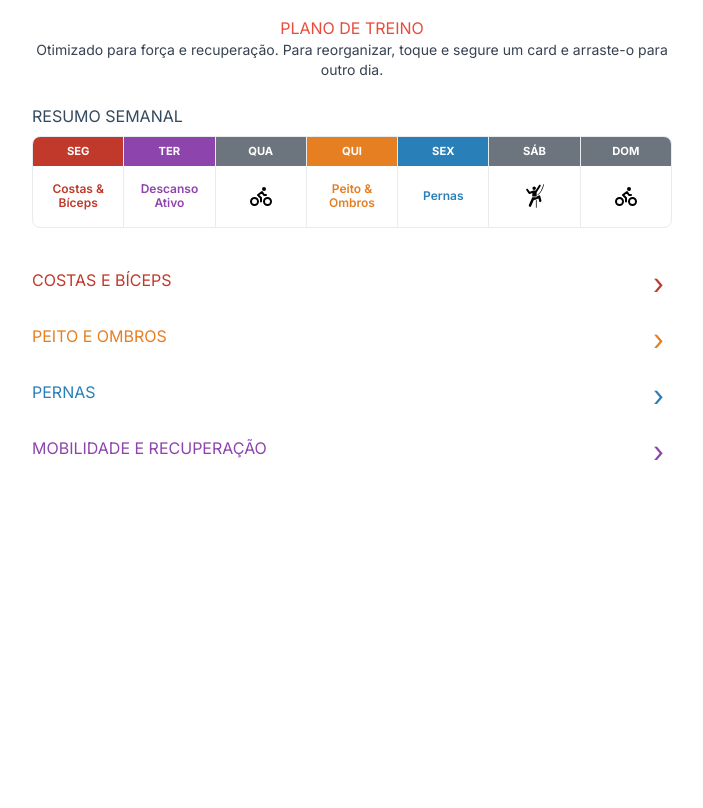
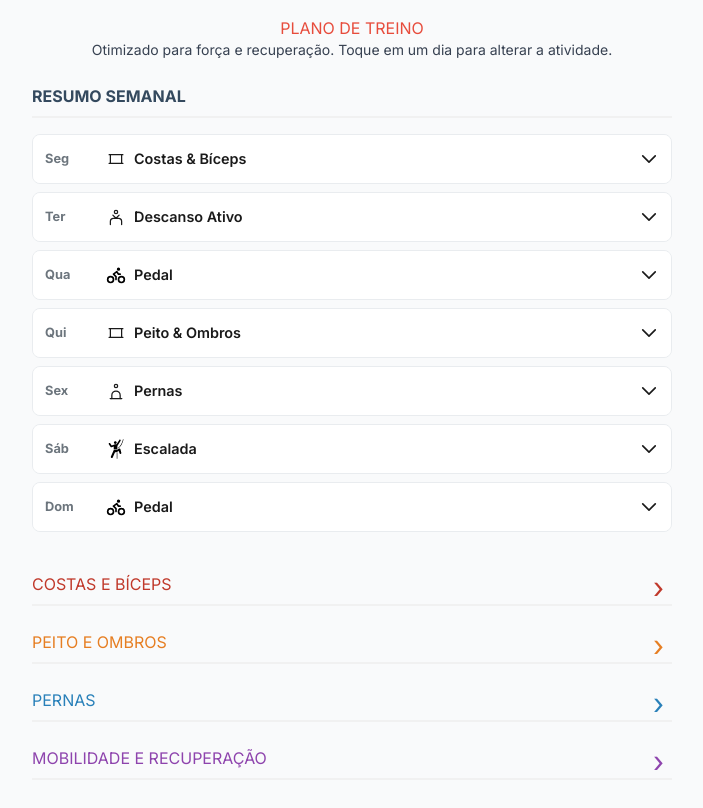
Before and after one commit to homerobono/training-plan, a plain HTML site: page reschedule.html in a window 1280 px wide. Shown: the whole page, without its empty margins (288-991 px from the left). Drawn offline with nearby package versions, Linux system fonts and the light colour scheme.

Commit message:
Update reschedule.html

```diff
--- a/reschedule.html
+++ b/reschedule.html
@@ -4,9 +4,8 @@
 <head>
     <meta charset="UTF-8">
     <meta name="viewport" content="width=device-width, initial-scale=1.0">
-
-    <link rel="icon" type="image/x-icon" href="/traning-plan/favicon.ico">
-    <title>Plano de Treino V29</title>
+    <link rel="icon" type="image/x-icon" href="/training-plan/favicon.ico">
+    <title>Plano de Treino V30</title>
     <script src="https://cdn.tailwindcss.com"></script>
     <link rel="preconnect" href="https://fonts.googleapis.com">
     <link rel="preconnect" href="https://fonts.gstatic.com" crossorigin>
@@ -14,175 +13,186 @@
     <style>
         body {
             font-family: 'Inter', sans-serif;
-            line-height: 1.5;
-            background-color: #ffffff;
+            background-color: #f9fafb;
             color: #1a1a1a;
-            padding: 0;
             -webkit-user-select: none;
             user-select: none;
         }
 
         .container {
-            width: 100%;
-            min-height: 100vh;
-            background: #ffffff;
             padding: 16px;
-            box-sizing: border-box;
         }
 
-        h1,
-        h2 {
+        h1, h2 {
             font-weight: 700;
         }
 
         h1 {
             text-align: center;
-            font-size: 2rem;
-            margin-bottom: 1rem;
-            text-transform: uppercase;
+            font-size: 1.8rem;
+            margin-bottom: 0.5rem;
             color: #e74c3c;
         }
 
         h2 {
-            font-size: 1.5rem;
-            margin-top: 1.5rem;
-            padding-bottom: 8px;
-            text-transform: uppercase;
+            font-size: 1.25rem;
+            margin-top: 2rem;
+            padding-bottom: 0.5rem;
+            border-bottom: 2px solid #f1f1f1;
         }
 
-        h2#resumo-semanal {
-            color: #34495e;
+        h2#resumo-semanal { color: #34495e; }
+        h2#forca-costas-biceps { color: #c0392b; }
+        h2#forca-peito-ombros { color: #e67e22; }
+        h2#forca-pernas { color: #2980b9; }
+        h2#mobilidade { color: #8e44ad; }
+
+        /* --- Novo Layout de Agenda --- */
+        .agenda-list {
+            margin-bottom: 2.5rem;
+            margin-top: 1rem;
         }
 
-        h2#forca-costas-biceps {
-            color: #c0392b;
+        .day-item {
+            border: 1px solid #e9ecef;
+            border-radius: 8px;
+            margin-bottom: 8px;
+            overflow: hidden;
+            transition: box-shadow 0.2s;
         }
 
-        h2#forca-peito-ombros {
-            color: #e67e22;
+        .day-item.active {
+             box-shadow: 0 0 0 2px #3b82f6; /* Destaque azul ao editar */
         }
 
-        h2#forca-pernas {
-            color: #2980b9;
+        .day-display {
+            display: flex;
+            align-items: center;
+            padding: 12px;
+            cursor: pointer;
+            background-color: #fff;
         }
 
-        h2#mobilidade {
-            color: #8e44ad;
+        .day-name {
+            font-weight: 700;
+            font-size: 0.8rem;
+            color: #6c757d;
+            width: 45px;
         }
 
-        .calendar-grid {
-            display: grid;
-            grid-template-columns: repeat(auto-fit, minmax(80px, 1fr));
-            gap: 1px;
-            background-color: #e9ecef;
-            border: 1px solid #e9ecef;
-            border-radius: 8px;
-            overflow: hidden;
-            margin-bottom: 2.5rem;
+        .activity-color-bar {
+            width: 4px;
+            height: 24px;
+            border-radius: 2px;
+            margin-right: 12px;
         }
 
-        .calendar-day {
-            background-color: #fff;
-            min-height: 90px;
-            display: flex;
-            flex-direction: column;
-            cursor: grab;
-            transition: transform 0.2s, box-shadow 0.2s;
+        .activity-icon {
+            width: 20px;
+            height: 20px;
+            margin-right: 8px;
+        }
+        .activity-icon img, .activity-icon svg {
+            width: 100%;
+            height: 100%;
         }
 
-        .calendar-day.placeholder {
-            background-color: #e6f7ff;
-            opacity: 0.5;
+        .activity-name {
+            font-weight: 600;
+            font-size: 0.9rem;
+            flex-grow: 1;
         }
 
-        .calendar-day.dragging-clone {
-            position: fixed;
-            pointer-events: none;
-            z-index: 1000;
-            opacity: 0.8;
-            transform: scale(1.05);
-            box-shadow: 0 10px 25px rgba(0,0,0,0.2);
-            cursor: grabbing;
+        .edit-icon {
+            width: 20px;
+            height: 20px;
+            stroke: #9ca3af;
         }
 
-        .calendar-day.dragging-source {
-            opacity: 0.4;
+        .activity-options {
+            background-color: #f8f9fa;
+            padding: 12px;
+            display: flex;
+            flex-wrap: wrap;
+            gap: 10px;
+            justify-content: center;
         }
 
-        .day-header {
-            padding: 6px 4px;
-            font-size: 0.7rem;
-            font-weight: 700;
-            color: white;
-            text-transform: uppercase;
-            text-align: center;
-        }
-
-        .event {
-            padding: 8px;
-            font-size: 0.75rem;
-            font-weight: 600;
-            line-height: 1.2;
-            text-align: center;
+        .option-btn {
+            width: 40px;
+            height: 40px;
+            border-radius: 50%;
+            border: 2px solid;
+            cursor: pointer;
+            transition: all 0.2s ease;
             display: flex;
             align-items: center;
             justify-content: center;
-            flex-grow: 1;
-            text-decoration: none;
-            pointer-events: none; /* Garante que os eventos sejam capturados pelo pai */
         }
 
-        .header-costas-biceps { background-color: #c0392b; }
-        .header-peito-ombros { background-color: #e67e22; }
-        .header-pernas { background-color: #2980b9; }
-        .header-descanso { background-color: #8e44ad; }
-        .header-cardio { background-color: #6c757d; }
+        .option-btn.selected {
+             transform: scale(1.1);
+             box-shadow: 0 0 0 2px;
+        }
 
-        .event .text-costas-biceps { color: #c0392b; }
-        .event .text-peito-ombros { color: #e67e22; }
-        .event .text-pernas { color: #2980b9; }
-        .event .text-descanso { color: #8e44ad; }
+        .option-btn:not(.selected) {
+            opacity: 0.6;
+        }
 
+        .option-costas { border-color: #c0392b; color: #c0392b; }
+        .option-costas.selected { background-color: #c0392b; color: white; }
+
+        .option-peito { border-color: #e67e22; color: #e67e22; }
+        .option-peito.selected { background-color: #e67e22; color: white; }
+
+        .option-pernas { border-color: #2980b9; color: #2980b9; }
+        .option-pernas.selected { background-color: #2980b9; color: white; }
+
+        .option-mobilidade { border-color: #8e44ad; color: #8e44ad; }
+        .option-mobilidade.selected { background-color: #8e44ad; color: white; }
+
+        .option-cardio { border-color: #6c757d; color: #6c757d; }
+        .option-cardio.selected { background-color: #6c757d; color: white; }
+
+        .option-btn svg, .option-btn img { width: 20px; height: 20px; }
+
+
+        /* --- Outros Estilos --- */
         .content-section { margin-bottom: 1.5rem; }
         table { width: 100%; border-collapse: collapse; margin-top: 0.5rem; }
-        th, td { padding: 8px; text-align: left; font-size: 0.8rem; word-wrap: break-word; border-bottom: 1px solid #f1f1f1; }
-        thead th { font-size: 0.75rem; text-transform: uppercase; color: white; }
+        th, td { padding: 10px 8px; text-align: left; font-size: 0.85rem; border-bottom: 1px solid #f1f1f1; }
+        thead th { font-size: 0.7rem; text-transform: uppercase; color: white; padding: 8px; }
         tbody tr:last-child td { border-bottom: none; }
-
         .forca-costas-biceps-section thead th { background-color: #c0392b; }
         .forca-peito-ombros-section thead th { background-color: #e67e22; }
         .forca-pernas-section thead th { background-color: #2980b9; }
         .mobilidade-section thead th { background-color: #8e44ad; }
-
         .exercise-name { font-weight: 600; font-size: 0.9rem; }
         .toggle-row { cursor: pointer; }
         .toggle-row:hover { background-color: #f5f5f5; }
-        .details-row td { background-color: #f9f9f9; padding: 12px; font-style: italic; font-size: 0.75rem; color: #555; }
-
-        .collapsible-title { cursor: pointer; position: relative; padding-right: 35px; }
+        .details-row td { background-color: #f9f9f9; padding: 12px; font-style: italic; font-size: 0.8rem; color: #555; }
+        .collapsible-title { cursor: pointer; position: relative; padding-right: 30px; }
         .collapsible-title::after { content: '›'; font-size: 1.8rem; position: absolute; right: 8px; top: 50%; transform: translateY(-50%) rotate(0deg); transition: transform 0.2s; font-weight: 400; }
         .collapsible-title.expanded::after { transform: translateY(-50%) rotate(90deg); }
-
-        .superset-group td:first-child { border-left: 3px solid #dee2e6; padding-left: 20px; background-color: #fafafa; }
+        .superset-group td:first-child { border-left: 3px solid #dee2e6; padding-left: 15px; background-color: #fafafa; }
         .superset-group td { background-color: #fafafa; }
         .superset-group:last-of-type td { border-bottom: 1px solid #f1f1f1; }
-
         .hidden { display: none; }
     </style>
 </head>
 
 <body>
+    <div class="container mx-auto max-w-2xl">
+        <h1>PLANO DE TREINO</h1>
+        <p class="mb-6 text-center text-sm text-gray-700">Otimizado para força e recuperação. Toque em um dia para alterar a atividade.</p>
 
-    <div class="container p-4 mx-auto max-w-2xl">
-        <h1>PLANO DE TREINO</h1>
-        <p class="mb-6 text-center text-sm text-gray-700">Otimizado para força e recuperação. Para reorganizar, toque e segure um card e arraste-o para outro dia.</p>
-
-        <h2 id="resumo-semanal">RESUMO SEMANAL</h2>
-        <div class="calendar-grid">
-            <!-- Os dias da semana serão gerados e inseridos aqui pelo JavaScript -->
+        <h2 id="resumo-semanal" class="font-bold">RESUMO SEMANAL</h2>
+        <div id="agenda-container" class="agenda-list">
+            <!-- Agenda será gerada pelo JS -->
         </div>
 
         <!-- SEÇÕES DE TREINO -->
+        <div class="content-sections-wrapper">
              <div class="forca-costas-biceps-section content-section">
                 <h2 id="forca-costas-biceps" class="collapsible-title">COSTAS E BÍCEPS</h2>
                 <table class="collapsible-content hidden">
@@ -265,12 +275,13 @@
                 </table>
             </div>
         </div>
+    </div>
 
     <script>
         document.addEventListener('DOMContentLoaded', () => {
             loadCargas();
             setupCollapsibles();
-            setupDragAndDrop();
+            setupFlexibleAgenda();
         });
 
         function saveCarga(exerciseId, value) {
@@ -306,102 +317,81 @@
             });
         }
 
-        function setupDragAndDrop() {
-            let scheduleData = [
-                { day: "Seg", activity: "Costas & Bíceps", color: "costas-biceps", href: "#forca-costas-biceps" },
-                { day: "Ter", activity: "Descanso Ativo", color: "descanso", href: "#mobilidade" },
-                { day: "Qua", activity: "Pedal", color: "cardio", icon: "bike.svg" },
-                { day: "Qui", activity: "Peito & Ombros", color: "peito-ombros", href: "#forca-peito-ombros" },
-                { day: "Sex", activity: "Pernas", color: "pernas", href: "#forca-pernas" },
-                { day: "Sáb", activity: "Escalada", color: "cardio", icon: "climb.svg" },
-                { day: "Dom", activity: "Pedal", color: "cardio", icon: "bike.svg" },
+        function setupFlexibleAgenda() {
+            const agendaContainer = document.getElementById('agenda-container');
+            const activities = {
+                'costas': { name: 'Costas & Bíceps', color: 'costas', iconUrl: 'back.svg', iconFallback: `<svg fill="none" viewBox="0 0 24 24" stroke-width="1.5" stroke="currentColor"><path stroke-linecap="round" stroke-linejoin="round" d="M3.75 6.75h16.5M3.75 17.25h16.5M5.25 6.75v10.5m13.5-10.5v10.5" /></svg>` },
+                'peito': { name: 'Peito & Ombros', color: 'peito-ombros', iconUrl: 'chest.svg', iconFallback: `<svg fill="none" viewBox="0 0 24 24" stroke-width="1.5" stroke="currentColor"><path stroke-linecap="round" stroke-linejoin="round" d="M3.75 6.75h16.5M3.75 17.25h16.5M5.25 6.75v10.5m13.5-10.5v10.5" /></svg>` },
+                'pernas': { name: 'Pernas', color: 'pernas', iconUrl: 'legs.svg', iconFallback: `<svg fill="none" viewBox="0 0 24 24" stroke-width="1.5" stroke="currentColor"><path stroke-linecap="round" stroke-linejoin="round" d="M12 4a2 2 0 100 4 2 2 0 000-4z" /><path stroke-linecap="round" stroke-linejoin="round" d="M7 21v-4a5 5 0 015-5h0a5 5 0 015 5v4" /><path stroke-linecap="round" stroke-linejoin="round" d="M5 21h14" /></svg>`},
+                'pedal': { name: 'Pedal', color: 'cardio', iconUrl: 'bike.svg', iconFallback: `<svg fill="none" viewBox="0 0 24 24" stroke-width="1.5" stroke="currentColor"><path stroke-linecap="round" stroke-linejoin="round" d="M16.5 7.5l-3.75 3.75M6.75 19.5l3.75-3.75" /><circle cx="8" cy="18" r="3" /><circle cx="16" cy="6" r="3" /></svg>`},
+                'escalada': { name: 'Escalada', color: 'cardio', iconUrl: 'climb.svg', iconFallback: `<svg fill="none" viewBox="0 0 24 24" stroke-width="1.5" stroke="currentColor"><path stroke-linecap="round" stroke-linejoin="round" d="M12 6v6m0 0v6m0-6h6m-6 0H6" /><circle cx="12" cy="4" r="2" /><path stroke-linecap="round" stroke-linejoin="round" d="M10 16l-4 4m8-4l4 4" /></svg>`},
+                'mobilidade': { name: 'Descanso Ativo', color: 'mobilidade', iconUrl: 'mobility.svg', iconFallback: `<svg fill="none" viewBox="0 0 24 24" stroke-width="1.5" stroke="currentColor"><path stroke-linecap="round" stroke-linejoin="round" d="M12 4a2 2 0 100 4 2 2 0 000-4z" /><path stroke-linecap="round" stroke-linejoin="round" d="M15.75 9.75L12 13.5l-3.75-3.75M5.25 21v-3.75a3.75 3.75 0 013.75-3.75h6a3.75 3.75 0 013.75 3.75V21" /></svg>`},
+                'descanso': { name: 'Descanso', color: 'descanso', iconUrl: 'rest.svg', iconFallback: `<svg fill="none" viewBox="0 0 24 24" stroke-width="2" stroke="currentColor"><path stroke-linecap="round" stroke-linejoin="round" d="M6 9h4l-4 6h4m4-6h4l-4 6h4" /></svg>`}
+            };
+
+            let weeklySchedule = JSON.parse(localStorage.getItem('weeklySchedule')) || [
+                { day: 'Seg', activityId: 'costas' }, { day: 'Ter', activityId: 'mobilidade' },
+                { day: 'Qua', activityId: 'pedal' }, { day: 'Qui', activityId: 'peito' },
+                { day: 'Sex', activityId: 'pernas' }, { day: 'Sáb', activityId: 'escalada' },
+                { day: 'Dom', activityId: 'pedal' }
             ];
 
-            const calendarGrid = document.querySelector('.calendar-grid');
-            let draggedItem = null;
-            let placeholder = null;
+            let activeEditorIndex = null;
 
-            const createDayElement = (itemData, index) => {
-                const dayEl = document.createElement('div');
-                dayEl.classList.add('calendar-day');
-                dayEl.dataset.index = index;
-                dayEl.setAttribute('draggable', 'true');
-
-                const header = document.createElement('div');
-                header.className = `day-header header-${itemData.color}`;
-                header.textContent = itemData.day;
-
-                const eventEl = document.createElement('a');
-                eventEl.className = 'event';
-                eventEl.href = itemData.href || '#';
-
-                if (itemData.icon) {
-                    eventEl.innerHTML = `<img src="${itemData.icon}" alt="${itemData.activity}" class="w-6 h-6 mx-auto">`;
-                } else {
-                    eventEl.innerHTML = `<span class="text-${itemData.color}">${itemData.activity}</span>`;
-                }
-
-                dayEl.appendChild(header);
-                dayEl.appendChild(eventEl);
-                return dayEl;
+            const createIconHTML = (activity) => {
+                // CORREÇÃO: As aspas dentro do SVG precisam ser escapadas para o atributo 'onerror'
+                const escapedSVG = activity.iconFallback.replace(/"/g, "'");
+                return `<img src="${activity.iconUrl}" onerror="this.outerHTML = \`${escapedSVG}\`" alt="icon">`;
             };
 
-            const renderCalendar = () => {
-                calendarGrid.innerHTML = '';
-                scheduleData.forEach((item, index) => {
-                    const dayEl = createDayElement(item, index);
-                    calendarGrid.appendChild(dayEl);
+            const renderAgenda = () => {
+                agendaContainer.innerHTML = '';
+                weeklySchedule.forEach((daySchedule, index) => {
+                    const activity = activities[daySchedule.activityId];
+                    const itemEl = document.createElement('div');
+                    itemEl.className = `day-item ${activeEditorIndex === index ? 'active' : ''}`;
+
+                    itemEl.innerHTML = `
+                        <div class="day-display" data-index="${index}">
+                            <div class="day-name">${daySchedule.day}</div>
+                            <div class="activity-color-bar color-${activity.color.replace('-ombros','')}"></div>
+                            <div class="activity-icon">${createIconHTML(activity)}</div>
+                            <div class="activity-name">${activity.name}</div>
+                            <div class="edit-icon">
+                                <svg fill="none" viewBox="0 0 24 24" stroke-width="2" stroke="currentColor"><path stroke-linecap="round" stroke-linejoin="round" d="M19.5 8.25l-7.5 7.5-7.5-7.5" /></svg>
+                            </div>
+                        </div>
+                        <div class="activity-options ${activeEditorIndex === index ? '' : 'hidden'}">
+                            ${Object.keys(activities).map(id => {
+                                const act = activities[id];
+                                return `
+                                <button class="option-btn option-${act.color.replace('-biceps','').replace('-ombros','')} ${daySchedule.activityId === id ? 'selected' : ''}" title="${act.name}" onclick="updateActivity(${index}, '${id}')">
+                                    ${createIconHTML(act)}
+                                </button>
+                            `}).join('')}
+                        </div>
+                    `;
+                    agendaContainer.appendChild(itemEl);
+                });
+
+                document.querySelectorAll('.day-display').forEach(el => {
+                    el.addEventListener('click', (e) => {
+                        const index = parseInt(e.currentTarget.dataset.index, 10);
+                        activeEditorIndex = activeEditorIndex === index ? null : index;
+                        renderAgenda();
+                    });
                 });
             };
 
-            const swapElements = (index1, index2) => {
-                [scheduleData[index1], scheduleData[index2]] = [scheduleData[index2], scheduleData[index1]];
-                renderCalendar();
+            window.updateActivity = (dayIndex, activityId) => {
+                weeklySchedule[dayIndex].activityId = activityId;
+                localStorage.setItem('weeklySchedule', JSON.stringify(weeklySchedule));
+                activeEditorIndex = null;
+                renderAgenda();
             };
 
-            calendarGrid.addEventListener('dragstart', (e) => {
-                const target = e.target.closest('.calendar-day');
-                if (target) {
-                    draggedItem = target;
-                    setTimeout(() => target.classList.add('dragging-source'), 0);
+            renderAgenda();
         }
-            });
-
-            calendarGrid.addEventListener('dragend', () => {
-                if (draggedItem) {
-                    draggedItem.classList.remove('dragging-source');
-                    draggedItem = null;
-                }
-            });
-
-            calendarGrid.addEventListener('dragover', (e) => {
-                e.preventDefault();
-                const target = e.target.closest('.calendar-day');
-                if (target && target !== draggedItem) {
-                    document.querySelectorAll('.drag-over').forEach(el => el.classList.remove('drag-over'));
-                    target.classList.add('drag-over');
-                }
-            });
-
-            calendarGrid.addEventListener('dragleave', (e) => {
-                e.target.closest('.calendar-day')?.classList.remove('drag-over');
-            });
-
-            calendarGrid.addEventListener('drop', (e) => {
-                e.preventDefault();
-                const target = e.target.closest('.calendar-day');
-                document.querySelectorAll('.drag-over').forEach(el => el.classList.remove('drag-over'));
-                if (target && draggedItem) {
-                    const fromIndex = parseInt(draggedItem.dataset.index, 10);
-                    const toIndex = parseInt(target.dataset.index, 10);
-                    swapElements(fromIndex, toIndex);
-                }
-            });
-
-            // Renderização inicial
-            renderCalendar();
-        }
-
     </script>
 </body>
 
```
Lines whose indentation alone changed are shown as unchanged.
